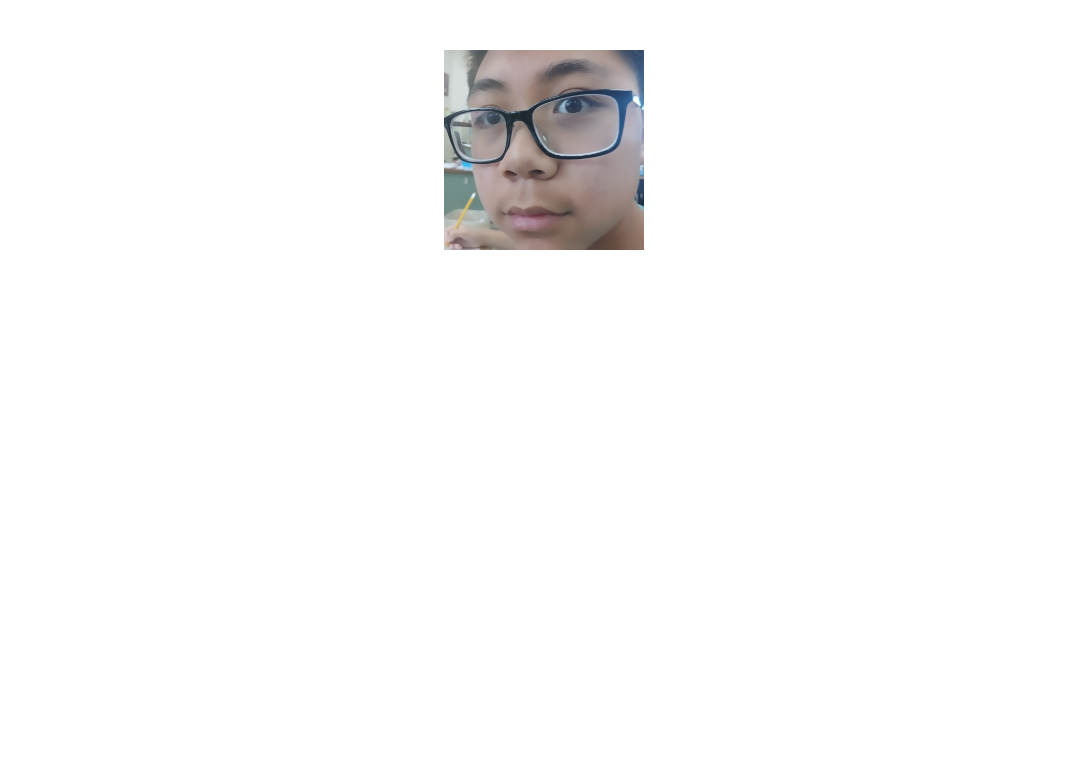
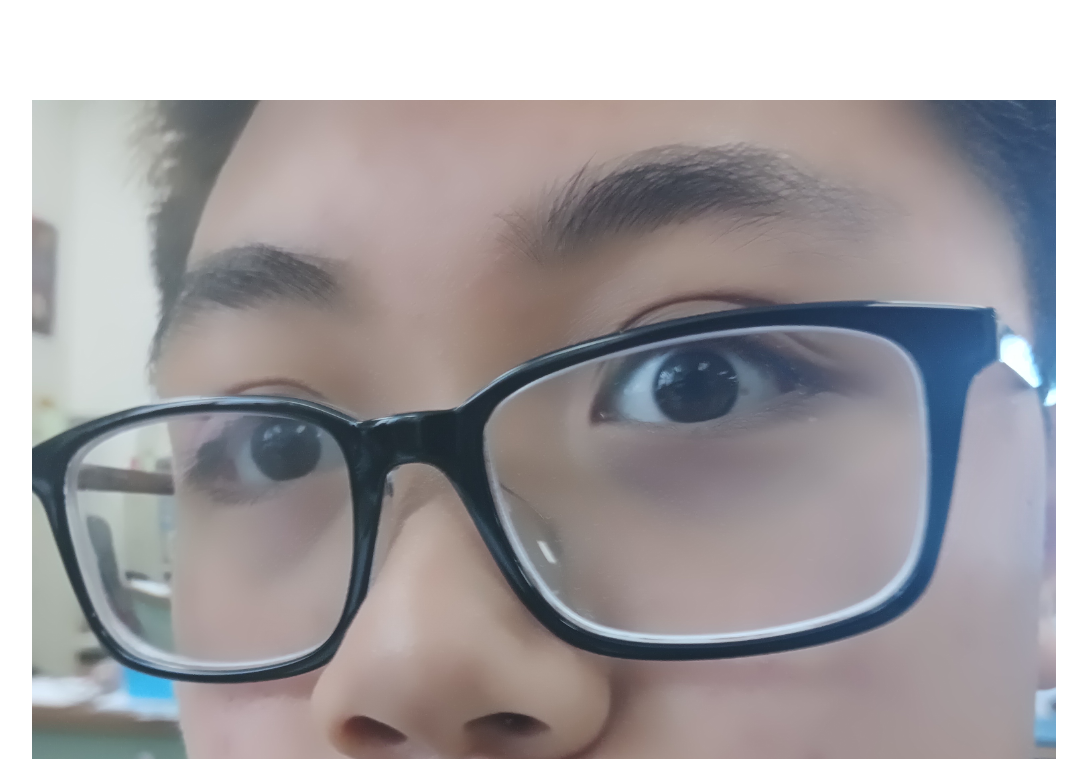
Before and after one commit to SomehwhatGarnd/GrandGamering, a plain HTML site: page index.html in a window 1280 px wide. Shown: the top 759 px of the page, without its empty margins (96-1183 px from the left). Drawn offline with Linux system fonts and the light colour scheme.

Commit message:
Update index.html

```diff
--- a/index.html
+++ b/index.html
@@ -11,8 +11,8 @@
       text-align: center;
     }
     img {
-      margin-top: 50px;
-      width: 200px;
+      margin-top: 100px;
+      max-width: 80%;
       height: auto;
     }
   </style>
```
